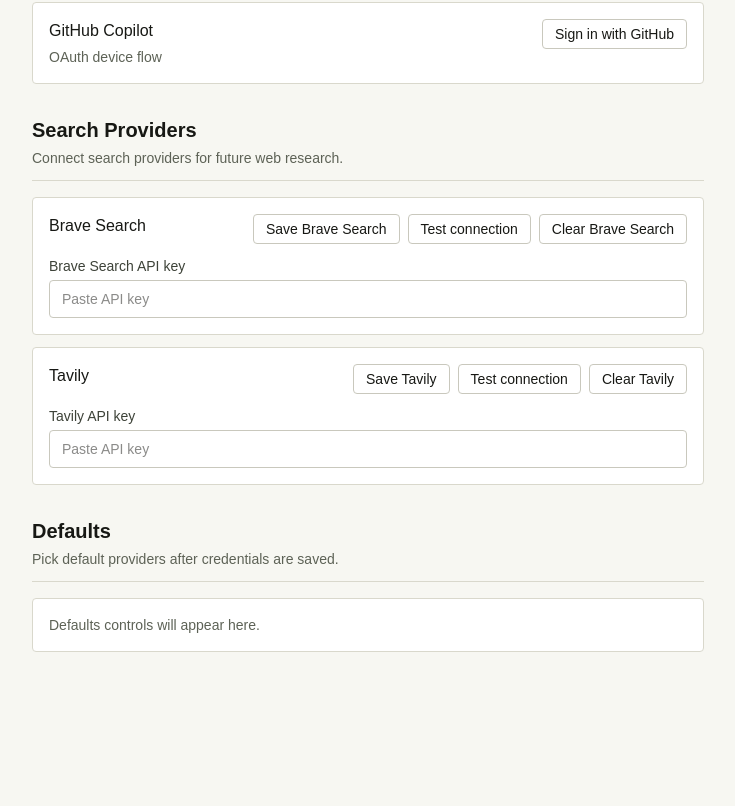
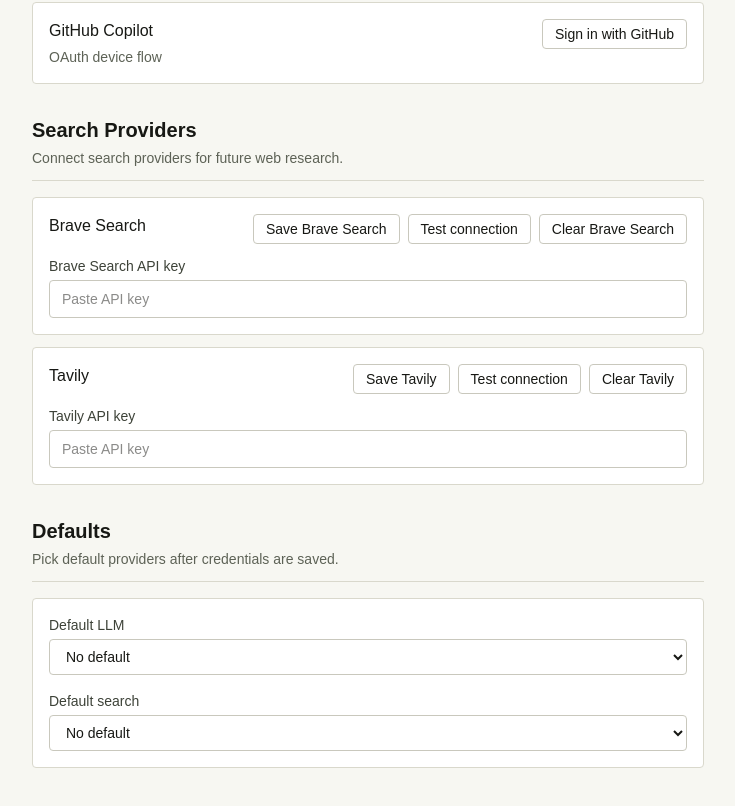
Before and after one commit to saberzou/trail, a Next.js app: page /settings in a window 1280 px wide. Shown: the part 921-1727 px from the top of the page, without its empty margins (272-1007 px from the left). Before the commit the page ends 1613 px from the top, so only its background shows below. Built offline with nearby package versions, Linux system fonts and the light colour scheme.

Commit message:
feat(settings): defaults picker + canvas gear icon

```diff
--- a/app/canvas/page.tsx
+++ b/app/canvas/page.tsx
@@ -1,6 +1,7 @@
 "use client";
 
 import dynamic from "next/dynamic";
+import Link from "next/link";
 
 const TrailCanvas = dynamic(
   () =>
@@ -11,5 +12,33 @@
 );
 
 export default function CanvasPage() {
-  return <TrailCanvas />;
+  return (
+    <>
+      <Link
+        aria-label="Settings"
+        className="fixed top-4 right-4 z-50 inline-flex h-8 w-8 items-center justify-center rounded border border-[#c9c8bd] bg-white text-[#273321] shadow-sm hover:bg-[#f0f0e8]"
+        href="/settings"
+      >
+        <svg
+          aria-hidden="true"
+          className="h-4 w-4"
+          fill="none"
+          viewBox="0 0 24 24"
+        >
+          <path
+            d="M12 15.5A3.5 3.5 0 1 0 12 8a3.5 3.5 0 0 0 0 7.5Z"
+            stroke="currentColor"
+            strokeWidth="1.8"
+          />
+          <path
+            d="M19.4 15a8.1 8.1 0 0 0 .1-1.2 8.1 8.1 0 0 0-.1-1.2l2-1.5-2-3.5-2.4 1a7.8 7.8 0 0 0-2-1.2L14.6 5h-5.2L9 7.4a7.8 7.8 0 0 0-2 1.2l-2.4-1-2 3.5 2 1.5a8.1 8.1 0 0 0-.1 1.2 8.1 8.1 0 0 0 .1 1.2l-2 1.5 2 3.5 2.4-1a7.8 7.8 0 0 0 2 1.2l.4 2.4h5.2l.4-2.4a7.8 7.8 0 0 0 2-1.2l2.4 1 2-3.5-2-1.5Z"
+            stroke="currentColor"
+            strokeLinejoin="round"
+            strokeWidth="1.8"
+          />
+        </svg>
+      </Link>
+      <TrailCanvas />
+    </>
+  );
 }
--- /dev/null
+++ b/app/settings/_components/DefaultsSection.tsx
@@ -0,0 +1,89 @@
+"use client";
+
+import { useSettingsStore } from "../../../lib/settings/store";
+import type { ProviderId } from "../../../lib/settings/types";
+
+const LLM_PROVIDERS: Array<{ id: ProviderId; label: string }> = [
+  { id: "openai", label: "OpenAI" },
+  { id: "anthropic", label: "Anthropic" },
+  { id: "gemini", label: "Google Gemini" },
+  { id: "deepseek", label: "DeepSeek" },
+  { id: "copilot", label: "GitHub Copilot" },
+];
+
+const SEARCH_PROVIDERS: Array<{ id: ProviderId; label: string }> = [
+  { id: "brave", label: "Brave Search" },
+  { id: "tavily", label: "Tavily" },
+];
+
+export function DefaultsSection() {
+  const settings = useSettingsStore((state) => state.settings);
+  const setDefaultLlm = useSettingsStore((state) => state.setDefaultLlm);
+  const setDefaultSearch = useSettingsStore((state) => state.setDefaultSearch);
+  const configuredLlm = LLM_PROVIDERS.filter(
+    (provider) => settings.providers[provider.id],
+  );
+  const configuredSearch = SEARCH_PROVIDERS.filter(
+    (provider) => settings.providers[provider.id],
+  );
+
+  return (
+    <div className="space-y-4 rounded border border-[#d9d8cc] bg-white p-4">
+      <label className="block text-[#3d4238] text-sm">
+        Default LLM
+        <select
+          className="mt-1 w-full rounded border border-[#c9c8bd] bg-white px-3 py-2 text-[#171814]"
+          onChange={(event) =>
+            void setDefaultLlm(
+              (event.target.value || undefined) as ProviderId | undefined,
+            )
+          }
+          value={
+            settings.defaultLlm &&
+            settings.providers[settings.defaultLlm] &&
+            LLM_PROVIDERS.some(
+              (provider) => provider.id === settings.defaultLlm,
+            )
+              ? settings.defaultLlm
+              : ""
+          }
+        >
+          <option value="">No default</option>
+          {configuredLlm.map((provider) => (
+            <option key={provider.id} value={provider.id}>
+              {provider.label}
+            </option>
+          ))}
+        </select>
+      </label>
+
+      <label className="block text-[#3d4238] text-sm">
+        Default search
+        <select
+          className="mt-1 w-full rounded border border-[#c9c8bd] bg-white px-3 py-2 text-[#171814]"
+          onChange={(event) =>
+            void setDefaultSearch(
+              (event.target.value || undefined) as ProviderId | undefined,
+            )
+          }
+          value={
+            settings.defaultSearch &&
+            settings.providers[settings.defaultSearch] &&
+            SEARCH_PROVIDERS.some(
+              (provider) => provider.id === settings.defaultSearch,
+            )
+              ? settings.defaultSearch
+              : ""
+          }
+        >
+          <option value="">No default</option>
+          {configuredSearch.map((provider) => (
+            <option key={provider.id} value={provider.id}>
+              {provider.label}
+            </option>
+          ))}
+        </select>
+      </label>
+    </div>
+  );
+}
--- a/app/settings/page.tsx
+++ b/app/settings/page.tsx
@@ -4,6 +4,7 @@
 import { hydrateSettings, useSettingsStore } from "../../lib/settings/store";
 import { ApiKeyRow } from "./_components/ApiKeyRow";
 import { CopilotRow } from "./_components/CopilotRow";
+import { DefaultsSection } from "./_components/DefaultsSection";
 import { SectionHeader } from "./_components/SectionHeader";
 
 export default function SettingsPage() {
@@ -60,9 +61,7 @@
             description="Pick default providers after credentials are saved."
             title="Defaults"
           />
-          <div className="rounded border border-[#d9d8cc] bg-white p-4 text-[#5d6256] text-sm">
-            Defaults controls will appear here.
-          </div>
+          <DefaultsSection />
         </section>
       </div>
     </main>
```
Also changed, not shown: 1 other file (tests, documents, lock files or other folders).
